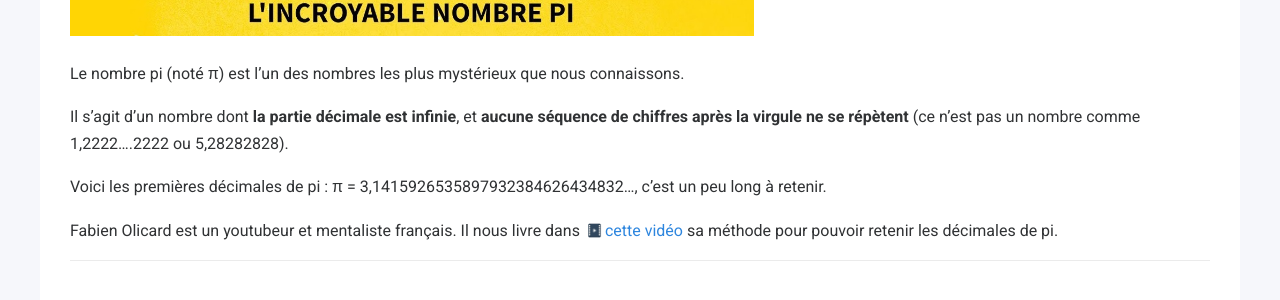
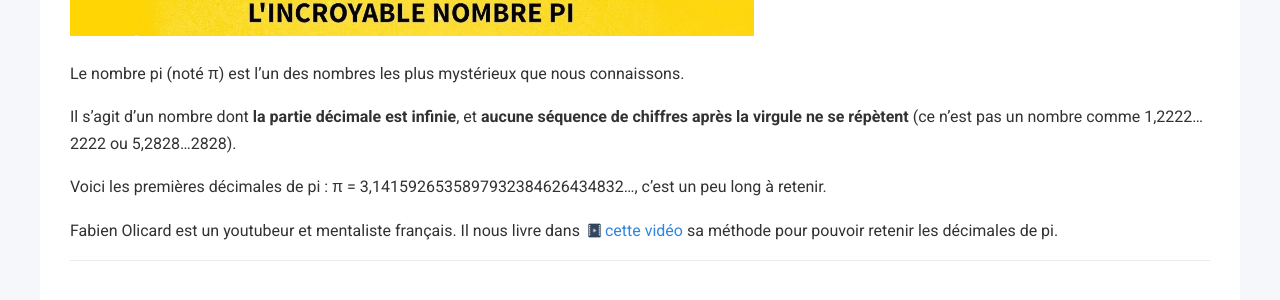
Before and after one commit to DangSinslay/DangSinslay.github.io, a Jekyll site: the page built from _posts/trivia/2020-03-24-video2.md, in a window 1280 px wide and 1218 px high. Shown: the part 867-1167 px from the top of the window. Built offline with Jekyll 4.4.1, drawn with Linux system fonts in a browser that asks for light colours.

Commit message:
Update 2020-03-24-video2.md

```diff
--- a/_posts/trivia/2020-03-24-video2.md
+++ b/_posts/trivia/2020-03-24-video2.md
@@ -11,7 +11,7 @@ blog: blog
 Le nombre pi (noté π) est l'un des nombres les plus mystérieux que nous connaissons.
 <br>
 
-Il s'agit d'un nombre dont <strong>la partie décimale est infinie</strong>, et <strong>aucune séquence de chiffres après la virgule ne se répètent</strong> (ce n'est pas un nombre comme 1,2222....2222 ou 5,28282828).
+Il s'agit d'un nombre dont <strong>la partie décimale est infinie</strong>, et <strong>aucune séquence de chiffres après la virgule ne se répètent</strong> (ce n'est pas un nombre comme 1,2222...2222 ou 5,2828...2828).
 <br>
 
 Voici les premières décimales de pi : π = 3,1415926535897932384626434832..., c'est un peu long à retenir.
```
